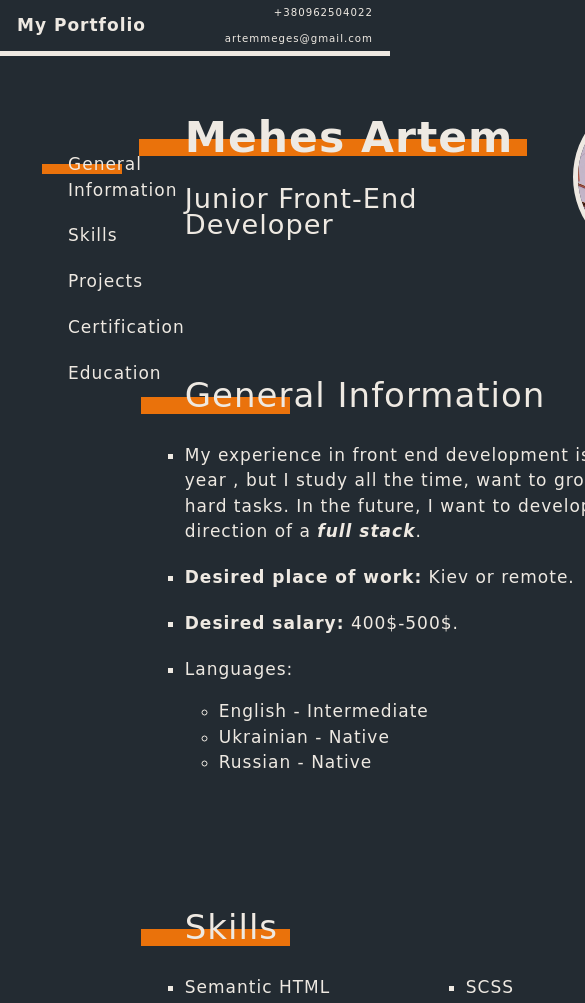
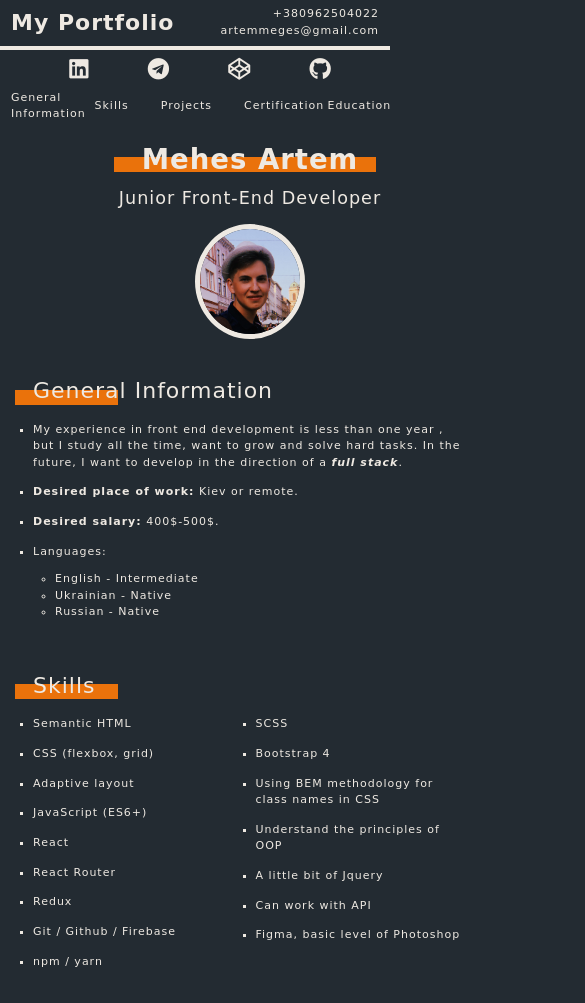
Before and after one commit to Artem-Mehes/my-portfolio, a plain HTML site: page index.html in a window 390 px wide. Shown: the top 1003 px of the page, 585 px wide, since content can reach past the window. Drawn offline with nearby package versions, Linux system fonts and the light colour scheme; a web font is replaced by a local one.

Commit message:
about adaptive

```diff
--- a/index.html
+++ b/index.html
@@ -25,7 +25,7 @@
         <aside class="aside-nav">
             <nav class="nav">
                 <span class="nav__highlight" id="nav-highlight"></span>
-                <ul>
+                <ul class="nav__list">
                     <li class="nav__item"><a class="nav__item-link" href="#general">General Information</a></li>
                     <li class="nav__item"><a class="nav__item-link" href="#skills">Skills</a></li>
                     <li class="nav__item"><a class="nav__item-link" href="#projects">Projects</a></li>
--- a/index.js
+++ b/index.js
@@ -1,8 +1,10 @@
 const navHighlight = document.querySelector('#nav-highlight'),
     sections = document.querySelectorAll('.section');
 
+
 const windowHeight = document.documentElement.clientHeight;
 
+if (navHighlight.style.display != 'none') {
     window.addEventListener('scroll', () => {
         const scrolledSections = [...sections].filter(section => {
             const coords = section.getBoundingClientRect();
@@ -10,9 +12,7 @@ window.addEventListener('scroll', () => {
             if (coords.top < windowHeight / 2.1) return true
             else return false;
         });
-
         const lastScrolled = scrolledSections[scrolledSections.length - 1];
-
         if (!lastScrolled) return;
 
         switch(lastScrolled.id) {
@@ -23,7 +23,7 @@ window.addEventListener('scroll', () => {
                 navHighlight.style.top = '27%';
                 break;
             case 'projects':
-            navHighlight.style.top = '101px';
+                navHighlight.style.top = '49%';
                 break;
             case 'certification':
                 navHighlight.style.top = '71%';
@@ -33,3 +33,4 @@ window.addEventListener('scroll', () => {
                 break;
         }
     });
+}
--- a/style/style.scss
+++ b/style/style.scss
@@ -43,6 +43,7 @@ ul {
 
 h2, h3 {
     position: relative;
+    z-index: -1;
 
     &::before {
         content: '';
@@ -73,10 +74,23 @@ img {
     max-width: 100%;
 }
 
+::-webkit-scrollbar {
+    width: 1.1rem;
+}
+
+::-webkit-scrollbar-track {
+    box-shadow: inset 0 0 6px rgba($text-color,  0.3);
+    border-radius: 10px;
+}
+
+::-webkit-scrollbar-thumb {
+    border-radius: 10px;
+    background-color: $text-color;
+}
+
 .header {
     position: sticky;
     top: 0;
-    grid-area: header;
     background-color: inherit;
     z-index: 2;
     border-bottom: 5px solid $text-color;
@@ -112,10 +126,9 @@ img {
     top: 18%;
 }
 
-.aside-nav {
-    .nav__highlight {
-        @include text-highlight(80px, 10px, 0, -26px, 5%);
-    }
+.nav__highlight {
+    display: inline;
+    @include text-highlight(80px, 10px, 0, -26px, 5%);
 }
 
 .contacts-list {
@@ -340,8 +353,38 @@ img {
 }
 
 @media (max-width: 1080px) {
+    html {
+        font-size: 13px;
+    }
+
+    h2::before, h3::before {
+        height: 15px;
+        left: -18px;
+        width: 103px;
+    }
+
+    .about__title::before {
+        left: -38px;
+    }
+
+    .header__contacts {
+        min-width: 350px;
+    }
+
+    .aside-nav {
+        width: 79px;
+    }
+
+    .nav__highlight {
+        display: none;
+    }
+
     .main__container {
         max-width: 545px;
+    }
+
+    .main section:not(:first-child) {
+        padding-top: 4rem;
     }
 
     .skills__list {
@@ -350,21 +393,134 @@ img {
 }
 
 @media (max-width: 900px) {
-    h1 {
-        font-size: 1.5rem;
+    .header__contacts {
+        min-width: 356px;
     }
 
-    .header__contacts {
-        min-width: 356px;
-        font-size: .8rem;
+    .wrapper {
+        padding: 4rem 2rem 4.5rem;
+    }
+
+    .aside-contacts {
+        position: fixed;
+        width: 25%;
+        top: 59px;
+        background-color: inherit;
+        z-index: 5;
+        left: 0;
+
+        .contacts-list {
+            display: flex;
+            justify-content: space-between;
+            align-items: center;
+            padding-left: 1rem;
+
+            &__item {
+                margin-bottom: 0;
+            }
+        }
+    }
+
+    .nav, .contacts-list {
+        top: 0;
+        background-color: $bg-color;
+        z-index: 5;
+        height: 40px;
+    }
+
+    .aside-nav {
+        width: 75%;
+        position: fixed;
+        top: 59px;
+        right: 0;
+
+        .nav__list {
+            display: flex;
+            justify-content: space-evenly;
+            align-items: center;
+            height: 40px;
+
+            .nav__item {
+                margin-bottom: 0;
+            }
+        }
     }
 }
 
 @media (max-width: 650px) {
+    html {
+        font-size: 11px;
+    }
+
     .header__contacts {
         flex-direction: column;
         align-items: flex-end;
         min-width: 100px;
+    }
+
+    .main__container {
+        max-width: 434px;
+    }
+
+    .about {
+        padding-top: 3rem;
+
+        &__photo {
+            width: 145px;
+        }
+
+        &__title::before {
+            left: -32px;
+        }
+    }
+
+    .aside-contacts {
+        top: 50px;
+        width: 100%;
+
+        .contacts-list {
+            justify-content: space-evenly;
+        }
+    }
+
+    .aside-nav {
+        width: 100%;
+        top: 81px;
+    }
+}
+
+@media (max-width: 520px) {
+    .wrapper {
+        padding: 4rem 3rem 4.5rem;
+    }
+
+    .aside-nav {
+        top: 86px;
+
+        .nav__list {
+            justify-content: space-between;
+            padding: 0 1rem;
+        }
+
+        .nav__item {
+            max-width: 14%;
+        }
+    }
+
+    .about {
+        flex-direction: column;
+
+        &__title::before {
+            left: -5px;
+        }
+
+        &__info {
+            text-align: center;
+        }
+
+        &__photo {
+            width: 100px;
+        }
     }
 }
 
@@ -372,12 +528,4 @@ img {
     .header__container {
         padding: 0 1rem;
     }
-
-    h1 {
-        font-size: 1rem;
-    }
-
-    .header__contacts {
-        font-size: .6rem;
-    }
 }
```
Also changed, not shown: style/style.css, 1 other file. Lines whose indentation alone changed are shown as unchanged.
